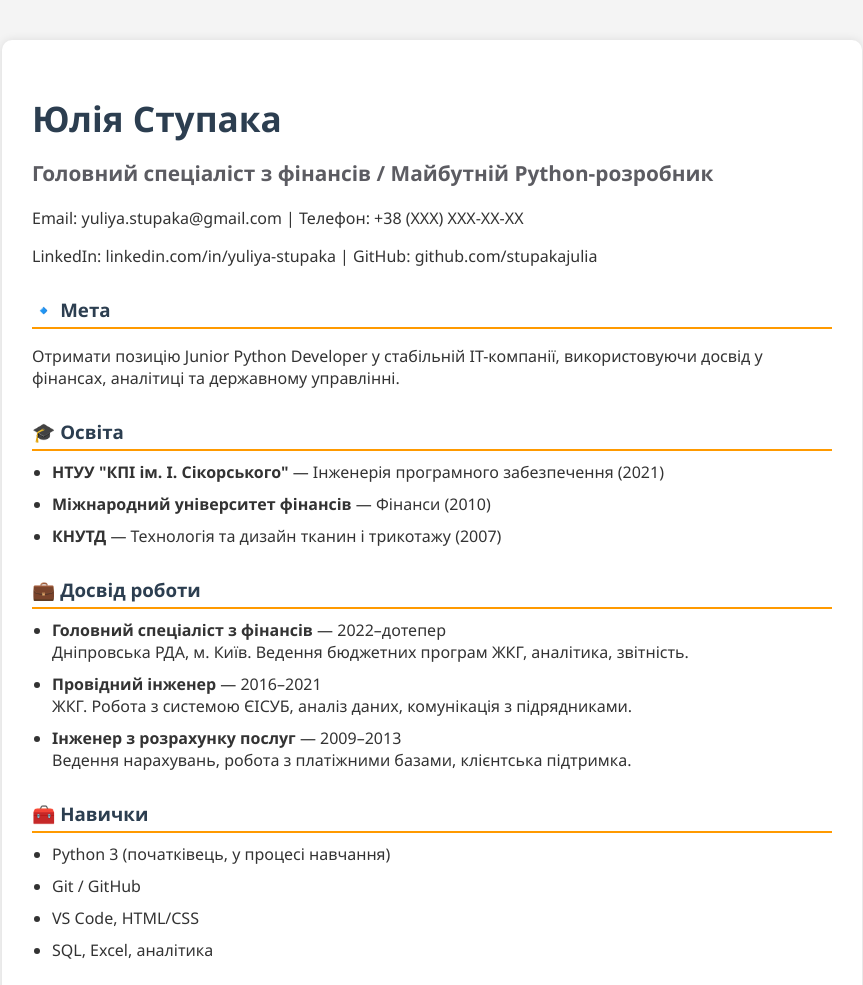
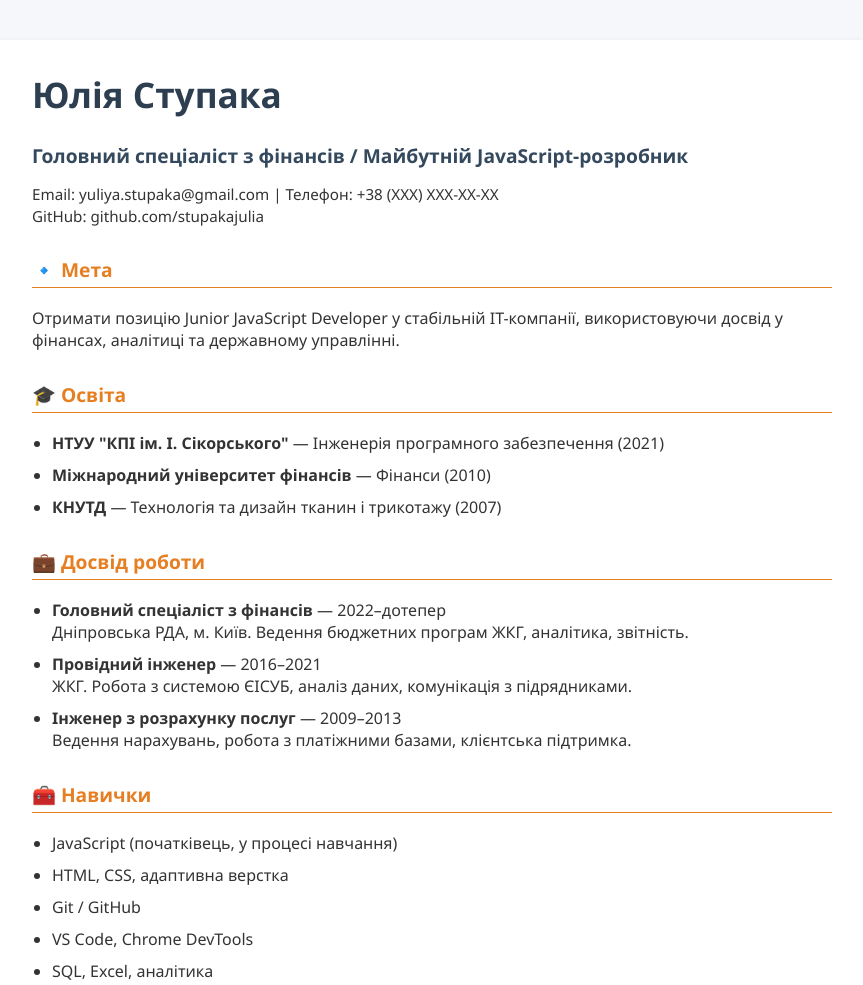
Before and after one commit to stupakajulia/homepage, a plain HTML site: page index.html in a window 1280 px wide. Shown: the top 985 px of the page, without its empty margins (208-1071 px from the left). Drawn offline with Linux system fonts and the light colour scheme.

Commit message:
Оновлено резюме: JavaScript-розробник

```diff
--- a/index.html
+++ b/index.html
@@ -10,14 +10,14 @@
   <div class="container">
     <header>
       <h1>Юлія Ступака</h1>
-      <h2>Головний спеціаліст з фінансів / Майбутній Python-розробник</h2>
+      <h2>Головний спеціаліст з фінансів / Майбутній JavaScript-розробник</h2>
       <p>Email: yuliya.stupaka@gmail.com | Телефон: +38 (XXX) XXX-XX-XX</p>
-      <p>LinkedIn: linkedin.com/in/yuliya-stupaka | GitHub: github.com/stupakajulia</p>
+      <p>GitHub: github.com/stupakajulia</p>
     </header>
 
     <section>
       <h3>🔹 Мета</h3>
-      <p>Отримати позицію Junior Python Developer у стабільній ІТ-компанії, використовуючи досвід у фінансах, аналітиці та державному управлінні.</p>
+      <p>Отримати позицію Junior JavaScript Developer у стабільній ІТ-компанії, використовуючи досвід у фінансах, аналітиці та державному управлінні.</p>
     </section>
 
     <section>
@@ -50,9 +50,10 @@
     <section>
       <h3>🧰 Навички</h3>
       <ul>
-        <li>Python 3 (початківець, у процесі навчання)</li>
+        <li>JavaScript (початківець, у процесі навчання)</li>
+        <li>HTML, CSS, адаптивна верстка</li>
         <li>Git / GitHub</li>
-        <li>VS Code, HTML/CSS</li>
+        <li>VS Code, Chrome DevTools</li>
         <li>SQL, Excel, аналітика</li>
       </ul>
     </section>
--- a/style.css
+++ b/style.css
@@ -1,52 +1,75 @@
+/* style.css */
+
 body {
-    font-family: "Segoe UI", Tahoma, Geneva, Verdana, sans-serif;
+  font-family: 'Segoe UI', Tahoma, Geneva, Verdana, sans-serif;
+  background-color: #f5f7fa;
+  color: #333;
   margin: 0;
   padding: 0;
-    background-color: #f4f4f4;
-    color: #333;
 }
 
 .container {
   max-width: 800px;
   margin: 40px auto;
-    background: white;
-    padding: 30px;
+  background: #fff;
+  padding: 30px 40px;
+  box-shadow: 0 4px 10px rgba(0, 0, 0, 0.1);
   border-radius: 10px;
-    box-shadow: 0 0 10px rgba(0,0,0,0.1);
 }
 
-  h1 {
+header h1 {
+  margin-top: 0;
+  color: #2c3e50;
   font-size: 2.2em;
-    margin-bottom: 5px;
-    color: #2c3e50;
 }
 
-  h2 {
-    font-size: 1.3em;
-    color: #5c5c62;
-    margin-bottom: 20px;
+header h2 {
+  color: #34495e;
+  font-size: 1.2em;
+  margin-top: 5px;
+  margin-bottom: 15px;
+}
+
+header p {
+  margin: 2px 0;
+  font-size: 0.95em;
 }
 
 h3 {
-    color: #2c3e50;
+  color: #e67e22;
+  border-bottom: 1px solid #e67e22;
+  padding-bottom: 4px;
   margin-top: 30px;
-    margin-bottom: 10px;
-    border-bottom: 2px solid #ff9a00;
-    padding-bottom: 5px;
+  font-size: 1.2em;
 }
 
 ul {
   padding-left: 20px;
-    margin-top: 0;
 }
 
-  ul li {
+li {
   margin-bottom: 10px;
 }
 
 footer {
   margin-top: 40px;
-    font-size: 0.9em;
-    color: #777;
+  font-size: 0.85em;
   text-align: center;
+  color: #7f8c8d;
+  border-top: 1px solid #ccc;
+  padding-top: 15px;
 }
+
+@media (max-width: 600px) {
+  .container {
+    padding: 20px;
+  }
+
+  header h1 {
+    font-size: 1.8em;
+  }
+
+  header h2 {
+    font-size: 1em;
+  }
+}
```
Lines whose indentation alone changed are shown as unchanged.
